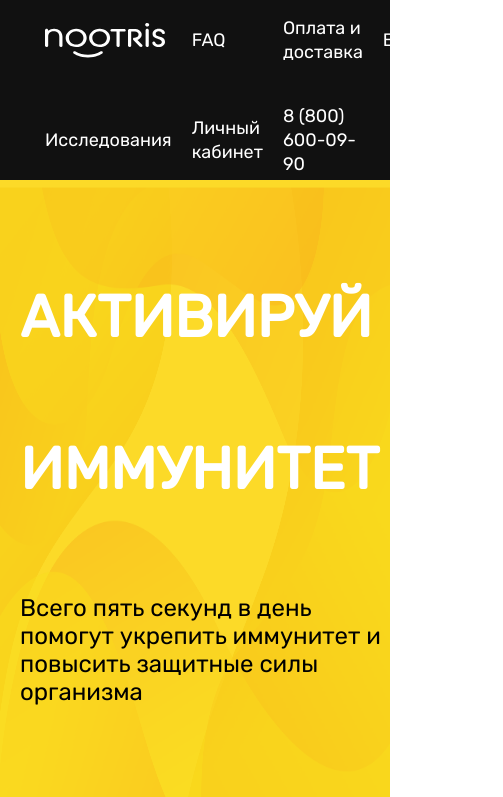
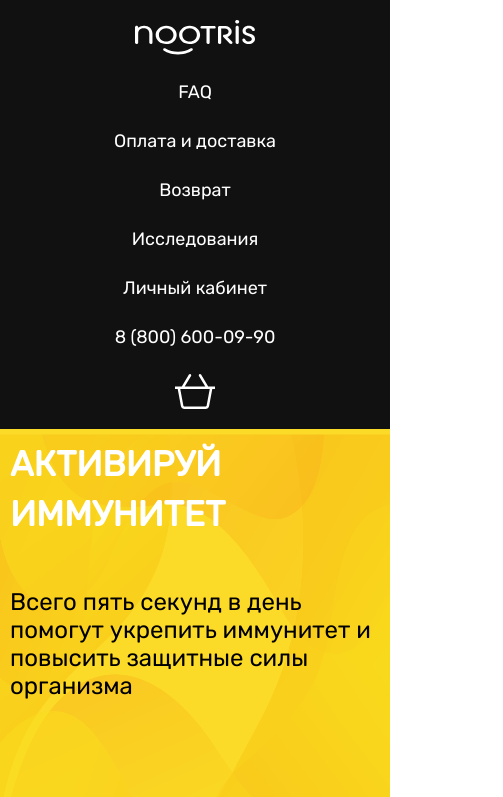
Before and after one commit to catitgirl/testWork, a plain HTML site: page index.html in a window 390 px wide. Shown: the top 797 px of the page, 503 px wide, since content can reach past the window. Drawn offline with Linux system fonts and the light colour scheme.

Commit message:
add adaptive disign

```diff
--- a/assets/styles/style.scss
+++ b/assets/styles/style.scss
@@ -166,15 +166,13 @@
 
 @media (min-width: 250px) and (max-width: 1080px) {
     .header__menu {
-        img {
-            width: 120px;
-            height: 35px;
-        }
 
         .header__nav {
             width: 100%;
-            height: 180px;
+            height: auto;
             display: grid;
+            padding-bottom: 20px;
+            padding-top: 20px;
             grid-template-columns: repeat(4, auto);
             grid-template-rows: repeat(2, 1fr);
             gap: 20px;
@@ -183,11 +181,12 @@
 
     .part__info {
         display: flex;
-        height: 80vh;
+        height: auto;
+        padding-bottom: 20px;
 
         .text__info {
             width: 100%;
-            padding-left: 20px;
+            padding-left: 10px;
 
             h1 {
                 font-size: 15vw;
@@ -202,12 +201,14 @@
 
 @media (min-width: 250px) and (max-width: 768px) {
     .part__shop {
+
         .title__first,
         .title__second {
             h2 {
                 font-size: 10vw;
             }
         }
+
         .shop__information {
             display: grid;
             grid-template-columns: auto;
@@ -217,8 +218,45 @@ h2 {
         }
     }
 }
-@media (min-width: 250px) and (max-width: 768px) {
+
+@media (min-width: 250px) and (max-width: 580px) {
+    .header__menu {
+
+        .header__nav {
+            width: 100%;
+            height: auto;
+            display: flex;
+            flex-direction: column;
+            padding-bottom: 20px;
+            padding-top: 20px;
+            gap: 25px;
+        }
+    }
+
+    .part__info {
+        display: flex;
+        height: auto;
+        padding-bottom: 30px;
+
+        .text__info {
+            width: 100%;
+            padding-left: 10px;
+            padding-right: 10px;
+
+            h1 {
+                padding-top: 10px;
+                font-size: 9vw;
+                line-height: 50px;
+            }
+        }
+
+        .picture__info {
+            display: none;
+        }
+    }
+
     .part__shop {
+
         .title__first,
         .title__second {
             h2 {
```
Also changed, not shown: assets/styles/style.css, 1 other file. Lines whose indentation alone changed are shown as unchanged.
